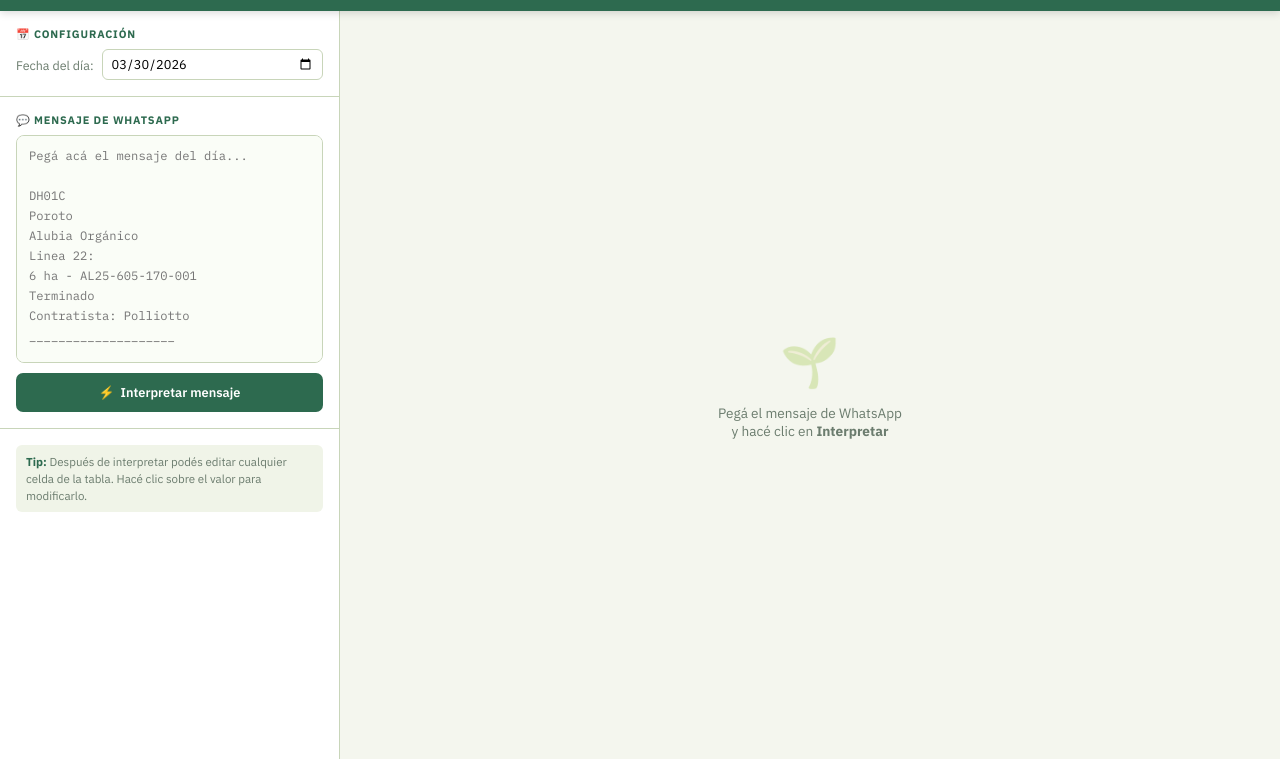
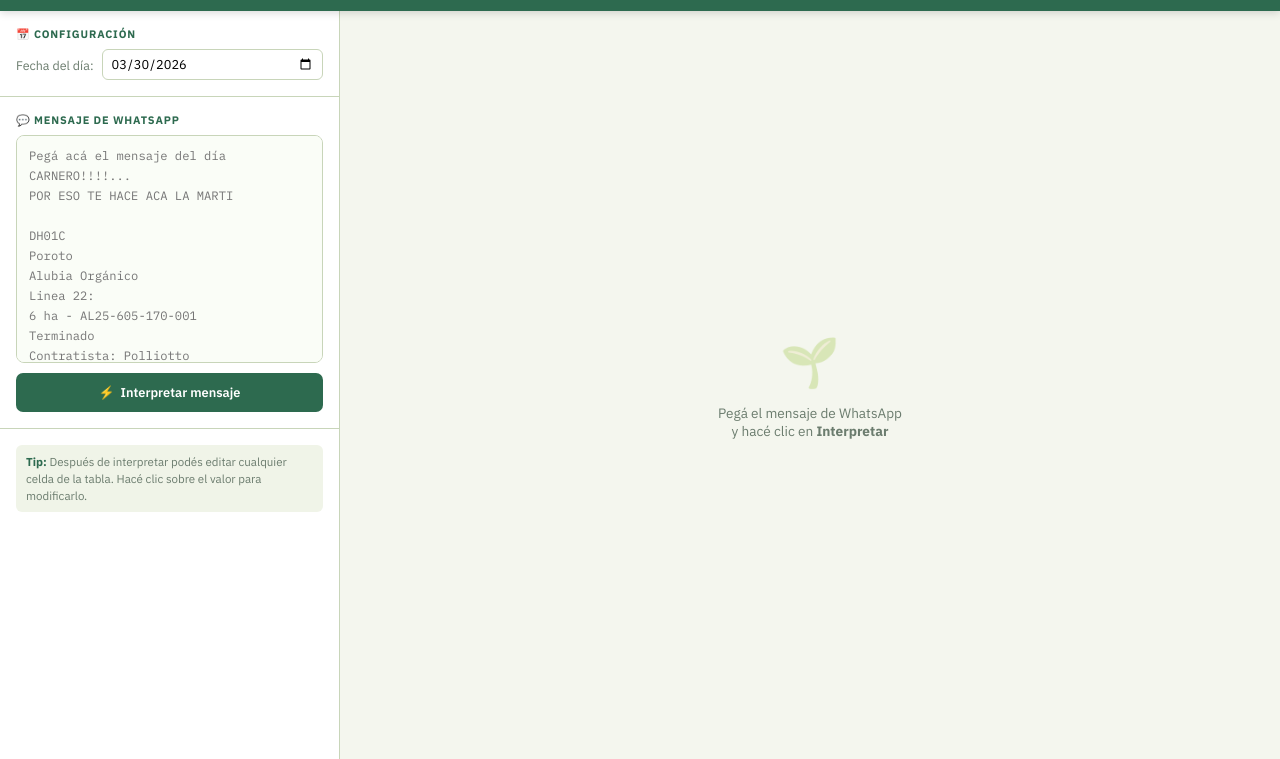
Before and after one commit to dammaidana/Avance-Siembra, a plain HTML site: page index.html in a window 1280 px wide. Shown: the part 53-812 px from the top of the page. Drawn offline with Linux system fonts and the light colour scheme.

Commit message:
Update index.html

```diff
--- a/index.html
+++ b/index.html
@@ -370,7 +370,8 @@ tbody td:first-child { padding-left: 8px; }
 
     <div class="panel-section" style="flex:1;display:flex;flex-direction:column;">
       <div class="label">💬 Mensaje de WhatsApp</div>
-      <textarea id="msgInput" placeholder="Pegá acá el mensaje del día...
+      <textarea id="msgInput" placeholder="Pegá acá el mensaje del día CARNERO!!!!...
+POR ESO TE HACE ACA LA MARTI
 
 DH01C
 Poroto
```
